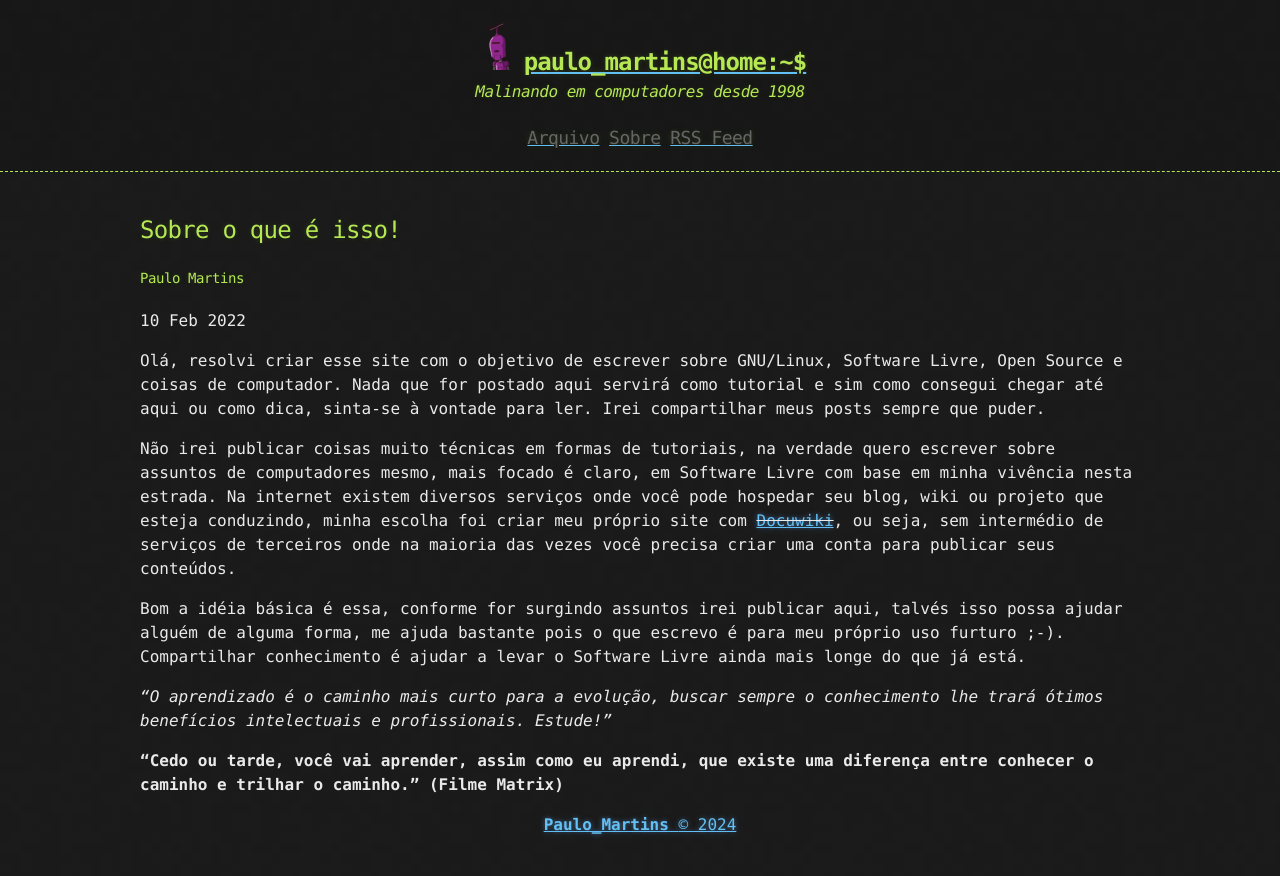
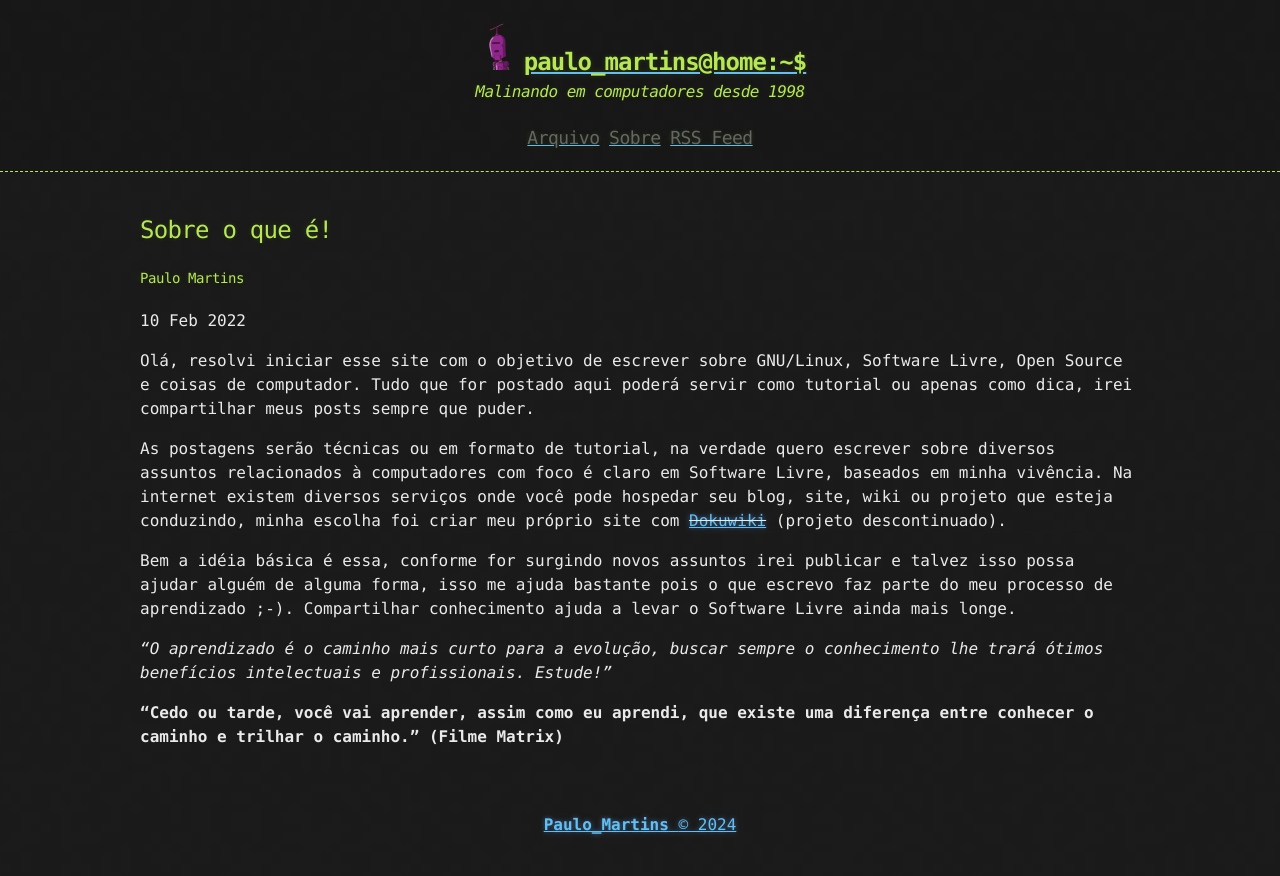
Before and after one commit to paullomarttins/paullomarttins.github.io, a Jekyll site: the page built from _posts/2022-02-10-do_que_falar.md, in a window 1280 px wide. Shown: the top 876 px of the page. Built offline with Jekyll 4.4.1, drawn with Linux system fonts in a browser that asks for light colours.

Commit message:
Novas atualizações

```diff
--- a/_posts/2022-02-10-do_que_falar.md
+++ b/_posts/2022-02-10-do_que_falar.md
@@ -1,14 +1,14 @@
 ---
 layout: post
 author: Paulo Martins
-title: Sobre o que é isso!
+title: Sobre o que é!
 ---
 
-Olá, resolvi criar esse site com o objetivo de escrever sobre GNU/Linux, Software Livre, Open Source e coisas de computador. Nada que for postado aqui servirá como tutorial e sim como consegui chegar até aqui ou como dica, sinta-se à vontade para ler. Irei compartilhar meus posts sempre que puder.
+Olá, resolvi iniciar esse site com o objetivo de escrever sobre GNU/Linux, Software Livre, Open Source e coisas de computador. Tudo que for postado aqui poderá servir como tutorial ou apenas como dica, irei compartilhar meus posts sempre que puder.
 
-Não irei publicar coisas muito técnicas em formas de tutoriais, na verdade quero escrever sobre assuntos de computadores mesmo, mais focado é claro, em Software Livre com base em minha vivência nesta estrada. Na internet existem diversos serviços onde você pode hospedar seu blog, wiki ou projeto que esteja conduzindo, minha escolha foi criar meu próprio site com ~~[Docuwiki](https://www.dokuwiki.org/dokuwiki)~~, ou seja, sem intermédio de serviços de terceiros onde na maioria das vezes você precisa criar uma conta para publicar seus conteúdos.
+As postagens serão técnicas ou em formato de tutorial, na verdade quero escrever sobre diversos assuntos relacionados à computadores com foco é claro em Software Livre, baseados em minha vivência. Na internet existem diversos serviços onde você pode hospedar seu blog, site, wiki ou projeto que esteja conduzindo, minha escolha foi criar meu próprio site com ~~[Dokuwiki](https://www.dokuwiki.org/dokuwiki)~~ (projeto descontinuado).
 
-Bom a idéia básica é essa, conforme for surgindo assuntos irei publicar aqui, talvés isso possa ajudar alguém de alguma forma, me ajuda bastante pois o que escrevo é para meu próprio uso furturo ;-). Compartilhar conhecimento é ajudar a levar o Software Livre ainda mais longe do que já está.
+Bem a idéia básica é essa, conforme for surgindo novos assuntos irei publicar e talvez isso possa ajudar alguém de alguma forma, isso me ajuda bastante pois o que escrevo faz parte do meu processo de aprendizado ;-). Compartilhar conhecimento ajuda a levar o Software Livre ainda mais longe.
 
 _"O aprendizado é o caminho mais curto para a evolução, buscar sempre o conhecimento lhe trará ótimos benefícios intelectuais e profissionais. Estude!"_
 
```
Also changed, not shown: _posts/2022-03-02-comandos_os_linux.md (+3 -3 lines).
